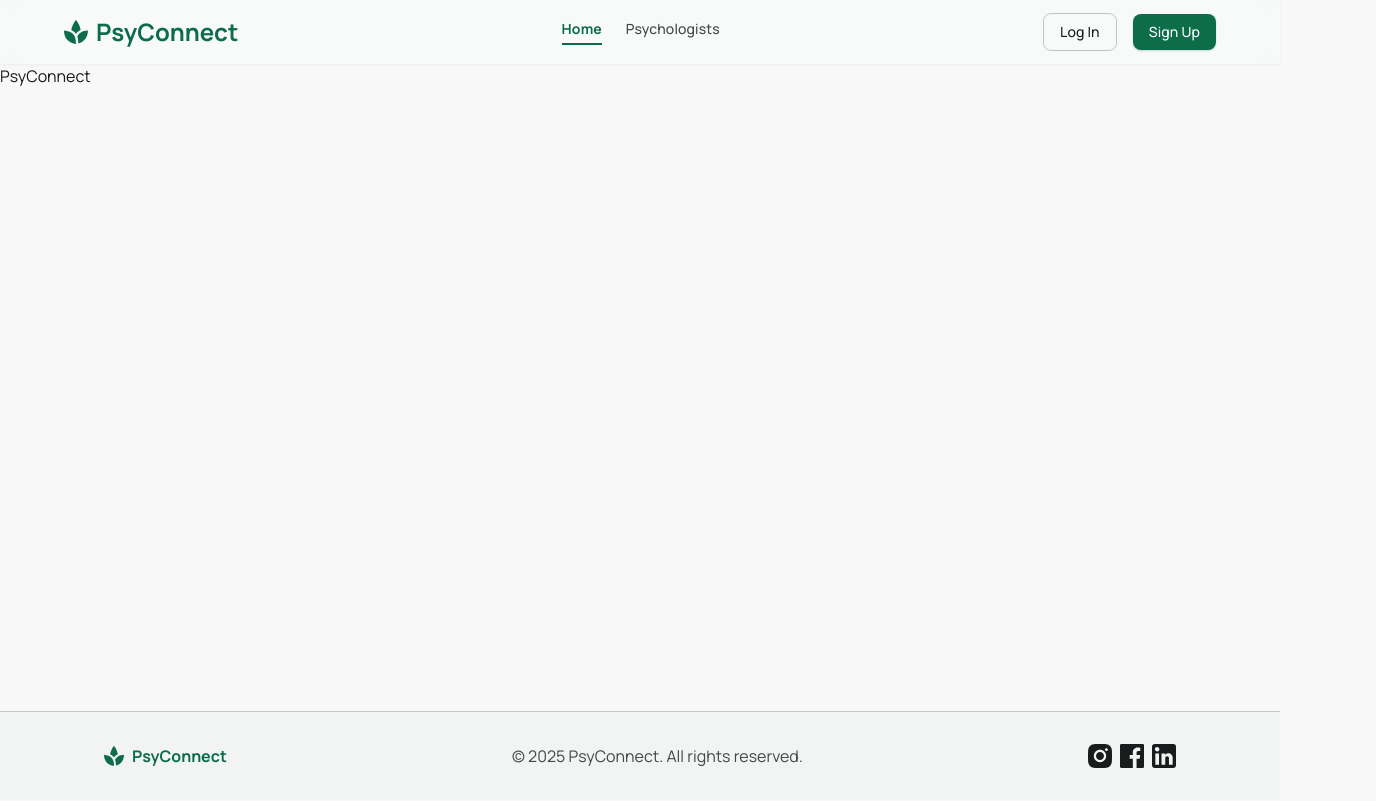
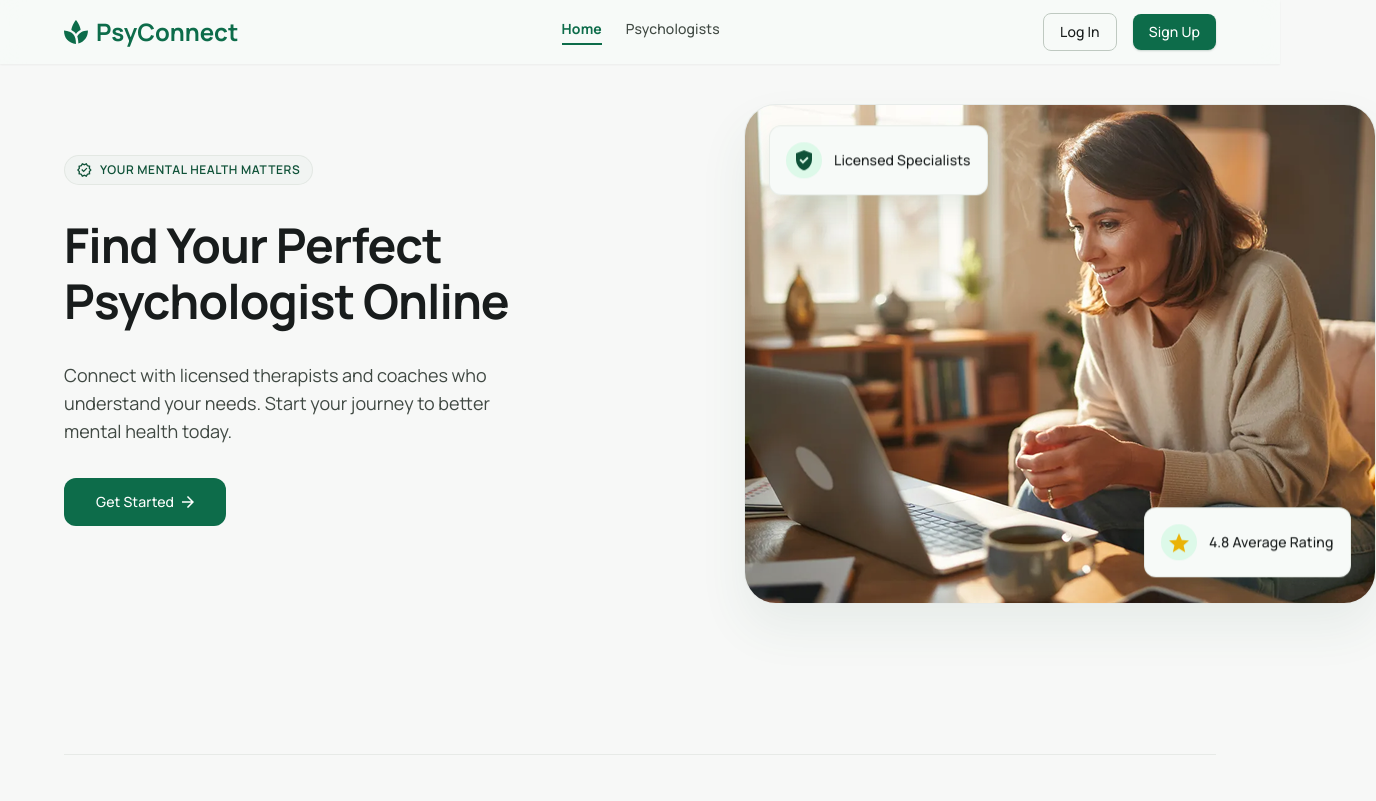
Before and after one commit to dianapri0303/psyconnect, a Next.js app: page / in a window 1280 px wide. Shown: the top 801 px of the page, 1376 px wide, since content can reach past the window. Built offline with nearby package versions, Linux system fonts and the light colour scheme.

Commit message:
feat: add HomePage with hero section and stats bar

```diff
--- /dev/null
+++ b/src/app/page.module.css
@@ -0,0 +1,8 @@
+.container {
+  display: flex;
+  flex-direction: column;
+  gap: 32px;
+  max-width: 1440px;
+  margin: 0 auto;
+  padding: 40px 64px 102px;
+}
--- a/src/app/page.tsx
+++ b/src/app/page.tsx
@@ -1,3 +1,12 @@
+import HeroSection from '@/components/HeroSection/HeroSection';
+import StatsBar from '@/components/StatsBar/StatsBar';
+import styles from './page.module.css';
+
 export default function Home() {
-  return <div>PsyConnect</div>;
+  return (
+    <div className={styles.container}>
+      <HeroSection />
+      <StatsBar />
+    </div>
+  );
 }
--- /dev/null
+++ b/src/components/HeroSection/HeroSection.module.css
@@ -0,0 +1,168 @@
+.hero {
+  display: flex;
+  align-items: flex-start;
+  gap: 48px;
+  min-height: 618px;
+}
+
+.content {
+  display: flex;
+  flex-direction: column;
+  align-items: flex-start;
+  gap: 32px;
+  width: 632px;
+  flex-shrink: 0;
+  padding-top: 51px;
+}
+
+.tagline {
+  display: inline-flex;
+  align-items: center;
+  gap: 8px;
+  padding: 6px 12px;
+  border: 1px solid rgba(191, 201, 193, 0.3);
+  border-radius: var(--radius-pill);
+  background-color: var(--color-surface-muted);
+  font-size: 12px;
+  font-weight: 600;
+  line-height: 1.33;
+  letter-spacing: 0.05em;
+  text-transform: uppercase;
+  color: #0f5238;
+}
+
+.title {
+  font-size: 48px;
+  font-weight: 700;
+  line-height: 1.17;
+  letter-spacing: -0.02em;
+  color: var(--color-text);
+}
+
+.description {
+  max-width: 512px;
+  padding-right: 32px;
+  font-size: 18px;
+  font-weight: 400;
+  line-height: 1.56;
+  color: var(--color-text-secondary);
+}
+
+.button {
+  display: inline-flex;
+  align-items: center;
+  gap: 8px;
+  padding: 14px 32px;
+  border-radius: 12px;
+  background-color: var(--color-primary);
+  font-size: 14px;
+  font-weight: 500;
+  line-height: 1.43;
+  letter-spacing: 0.01em;
+  color: #ffffff;
+  transition: background-color var(--transition);
+}
+
+.button:hover {
+  background-color: var(--color-primary-hover);
+}
+
+.imageWrapper {
+  position: relative;
+  width: 632px;
+  height: 500px;
+  flex-shrink: 0;
+  border: 1px solid rgba(191, 201, 193, 0.2);
+  border-radius: 32px;
+  background-color: var(--color-surface-muted);
+  box-shadow: 0 24px 48px 0 rgba(45, 106, 79, 0.08);
+  overflow: hidden;
+}
+
+.image {
+  width: 100%;
+  height: 100%;
+  object-fit: cover;
+}
+
+.badge {
+  position: absolute;
+  display: flex;
+  align-items: center;
+  gap: 12px;
+  padding: 16px;
+  border: 1px solid rgba(191, 201, 193, 0.3);
+  border-radius: 12px;
+  background-color: #f7faf8;
+  box-shadow: 0 12px 24px 0 rgba(45, 106, 79, 0.1);
+  font-size: 14px;
+  font-weight: 500;
+  line-height: 1.43;
+  letter-spacing: 0.01em;
+  color: var(--color-text);
+  will-change: transform;
+  backface-visibility: hidden;
+}
+
+@keyframes fadeInUp {
+  from {
+    opacity: 0;
+    transform: translate3d(0, 12px, 0);
+  }
+  to {
+    opacity: 1;
+    transform: translate3d(0, 0, 0);
+  }
+}
+
+@keyframes float {
+  0%,
+  100% {
+    transform: translate3d(0, 0, 0);
+  }
+  50% {
+    transform: translate3d(0, -6px, 0);
+  }
+}
+
+.badgeTop {
+  top: 24px;
+  left: 24px;
+  animation:
+    fadeInUp 600ms ease-out both,
+    float 7s ease-in-out 600ms infinite;
+}
+
+.badgeBottom {
+  right: 24px;
+  bottom: 24px;
+  animation:
+    fadeInUp 600ms ease-out 200ms both,
+    float 7s ease-in-out 4300ms infinite;
+}
+
+@media (prefers-reduced-motion: reduce) {
+  .badgeTop,
+  .badgeBottom {
+    animation: none;
+  }
+}
+
+.badgeIcon {
+  display: flex;
+  align-items: center;
+  justify-content: center;
+  width: 36px;
+  height: 36px;
+  border-radius: var(--radius-pill);
+  background-color: rgba(160, 244, 200, 0.3);
+  flex-shrink: 0;
+}
+
+.badgeIconGreen {
+  color: #0f5238;
+}
+
+.badgeIconStar {
+  color: #eab308;
+}
--- /dev/null
+++ b/src/components/HeroSection/HeroSection.tsx
@@ -0,0 +1,59 @@
+import Image from 'next/image';
+import Link from 'next/link';
+import {
+  BadgeCheckIcon,
+  ArrowRightIcon,
+  ShieldCheckIcon,
+  StarIcon,
+} from '../icons/HeroIcons';
+import styles from './HeroSection.module.css';
+
+export default function HeroSection() {
+  return (
+    <section className={styles.hero}>
+      <div className={styles.content}>
+        <p className={styles.tagline}>
+          <BadgeCheckIcon />
+          Your mental health matters
+        </p>
+
+        <h1 className={styles.title}>Find Your Perfect Psychologist Online</h1>
+
+        <p className={styles.description}>
+          Connect with licensed therapists and coaches who understand your
+          needs. Start your journey to better mental health today.
+        </p>
+
+        <Link href="/psychologists" className={styles.button}>
+          Get Started
+          <ArrowRightIcon />
+        </Link>
+      </div>
+
+      <div className={styles.imageWrapper}>
+        <Image
+          src="/hero.png"
+          alt="Woman having an online therapy session at home"
+          width={630}
+          height={498}
+          priority
+          className={styles.image}
+        />
+
+        <div className={`${styles.badge} ${styles.badgeTop}`}>
+          <span className={`${styles.badgeIcon} ${styles.badgeIconGreen}`}>
+            <ShieldCheckIcon />
+          </span>
+          Licensed Specialists
+        </div>
+
+        <div className={`${styles.badge} ${styles.badgeBottom}`}>
+          <span className={`${styles.badgeIcon} ${styles.badgeIconStar}`}>
+            <StarIcon />
+          </span>
+          4.8 Average Rating
+        </div>
+      </div>
+    </section>
+  );
+}
--- /dev/null
+++ b/src/components/StatsBar/StatsBar.module.css
@@ -0,0 +1,40 @@
+.stats {
+  padding: 48px 0;
+  border-top: 1px solid rgba(191, 201, 193, 0.3);
+  border-bottom: 1px solid rgba(191, 201, 193, 0.3);
+}
+
+.list {
+  display: flex;
+  gap: 186px;
+  padding: 0 85px;
+}
+
+.item {
+  display: flex;
+  flex-direction: column;
+  align-items: center;
+  gap: 8px;
+  padding: 0 16px;
+}
+
+.item + .item {
+  border-left: 1px solid rgba(191, 201, 193, 0.3);
+}
+
+.value {
+  font-size: 32px;
+  font-weight: 600;
+  line-height: 1.25;
+  letter-spacing: -0.01em;
+  color: var(--color-primary);
+}
+
+.label {
+  font-size: 14px;
+  font-weight: 500;
+  line-height: 1.43;
+  letter-spacing: 0.05em;
+  text-transform: uppercase;
+  color: var(--color-text-muted);
+}
--- /dev/null
+++ b/src/components/StatsBar/StatsBar.tsx
@@ -0,0 +1,22 @@
+import styles from './StatsBar.module.css';
+
+const stats = [
+  { value: '120+', label: 'Verified Specialists' },
+  { value: '5,000+', label: 'Happy Clients' },
+  { value: '10+', label: 'Years of Experience' },
+];
+
+export default function StatsBar() {
+  return (
+    <section className={styles.stats}>
+      <ul className={styles.list}>
+        {stats.map(({ value, label }) => (
+          <li key={label} className={styles.item}>
+            <span className={styles.value}>{value}</span>
+            <span className={styles.label}>{label}</span>
+          </li>
+        ))}
+      </ul>
+    </section>
+  );
+}
--- /dev/null
+++ b/src/components/icons/HeroIcons.tsx
@@ -0,0 +1,71 @@
+export function BadgeCheckIcon() {
+  return (
+    <svg
+      width="15"
+      height="14"
+      viewBox="0 0 15 14"
+      fill="none"
+      xmlns="http://www.w3.org/2000/svg"
+      aria-hidden="true"
+    >
+      <path
+        d="M5.06667 14L3.8 11.8667L1.4 11.3333L1.63333 8.86667L0 7L1.63333 5.13333L1.4 2.66667L3.8 2.13333L5.06667 0L7.33333 0.966667L9.6 0L10.8667 2.13333L13.2667 2.66667L13.0333 5.13333L14.6667 7L13.0333 8.86667L13.2667 11.3333L10.8667 11.8667L9.6 14L7.33333 13.0333L5.06667 14ZM5.63333 12.3L7.33333 11.5667L9.06667 12.3L10 10.7L11.8333 10.2667L11.6667 8.4L12.9 7L11.6667 5.56667L11.8333 3.7L10 3.3L9.03333 1.7L7.33333 2.43333L5.6 1.7L4.66667 3.3L2.83333 3.7L3 5.56667L1.76667 7L3 8.4L2.83333 10.3L4.66667 10.7L5.63333 12.3ZM6.63333 9.36667L10.4 5.6L9.46667 4.63333L6.63333 7.46667L5.2 6.06667L4.26667 7L6.63333 9.36667Z"
+        fill="currentColor"
+      />
+    </svg>
+  );
+}
+
+export function ArrowRightIcon() {
+  return (
+    <svg
+      width="12"
+      height="12"
+      viewBox="0 0 12 12"
+      fill="none"
+      xmlns="http://www.w3.org/2000/svg"
+      aria-hidden="true"
+    >
+      <path
+        d="M9.13125 6.75H0V5.25H9.13125L4.93125 1.05L6 0L12 6L6 12L4.93125 10.95L9.13125 6.75Z"
+        fill="currentColor"
+      />
+    </svg>
+  );
+}
+
+export function ShieldCheckIcon() {
+  return (
+    <svg
+      width="16"
+      height="20"
+      viewBox="0 0 16 20"
+      fill="none"
+      xmlns="http://www.w3.org/2000/svg"
+      aria-hidden="true"
+    >
+      <path
+        d="M6.95 13.55L12.6 7.9L11.175 6.475L6.95 10.7L4.85 8.6L3.425 10.025L6.95 13.55ZM8 20C5.68333 19.4167 3.77083 18.0875 2.2625 16.0125C0.754167 13.9375 0 11.6333 0 9.1V3L8 0L16 3V9.1C16 11.6333 15.2458 13.9375 13.7375 16.0125C12.2292 18.0875 10.3167 19.4167 8 20Z"
+        fill="currentColor"
+      />
+    </svg>
+  );
+}
+
+export function StarIcon() {
+  return (
+    <svg
+      width="20"
+      height="19"
+      viewBox="0 0 20 19"
+      fill="none"
+      xmlns="http://www.w3.org/2000/svg"
+      aria-hidden="true"
+    >
+      <path
+        d="M3.825 19L5.45 11.975L0 7.25L7.2 6.625L10 0L12.8 6.625L20 7.25L14.55 11.975L16.175 19L10 15.275L3.825 19Z"
+        fill="currentColor"
+      />
+    </svg>
+  );
+}
```
Also changed, not shown: public/hero.png (added).
